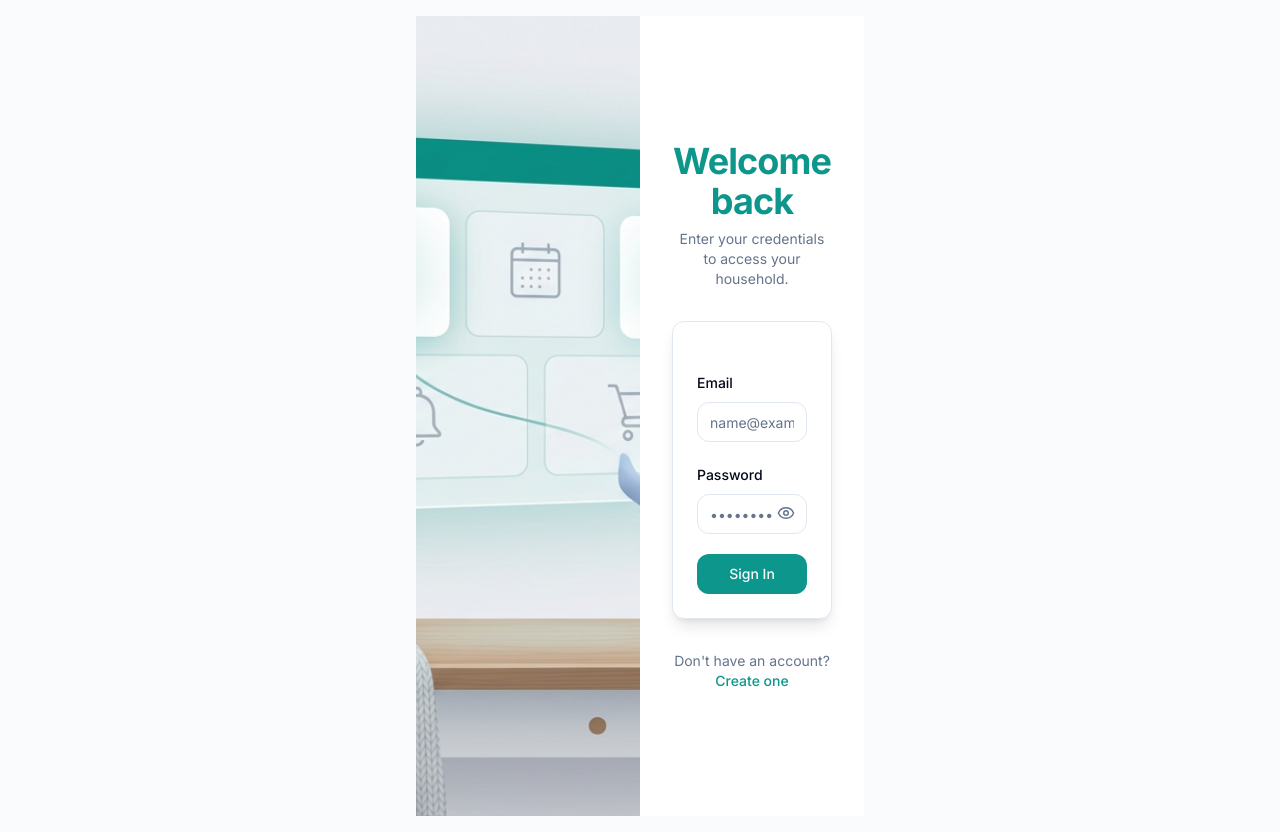
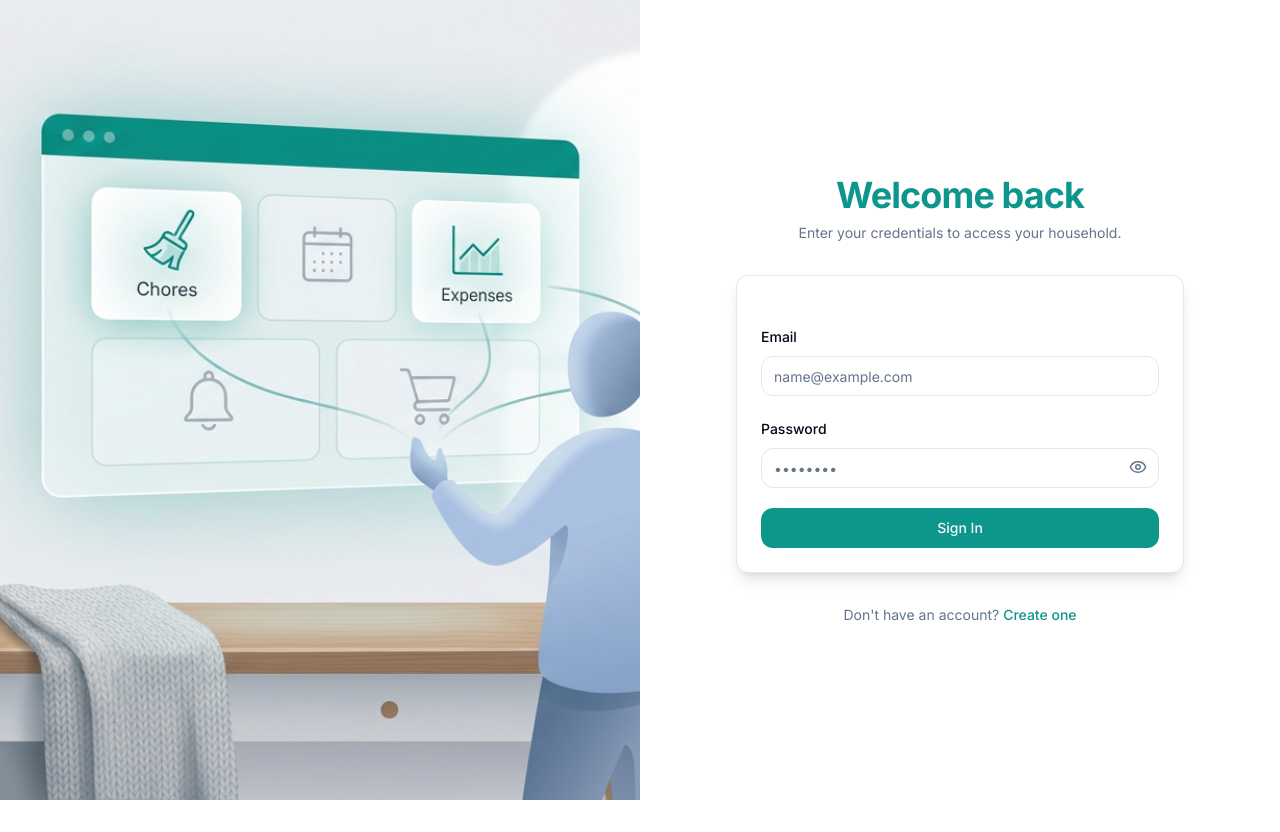
Before and after one commit to ISHIMWE-Prince-Arnaud/HomeBase, a React (Vite) app in the folder frontend/: page /login in a window 1280 px wide. After the commit the page ends 800 px from the top, so only its background shows below. Built offline with nearby package versions, Linux system fonts and the light colour scheme; no server answers.

Commit message:
Streamline PublicLayout

```diff
--- a/frontend/src/layouts/PublicLayout.tsx
+++ b/frontend/src/layouts/PublicLayout.tsx
@@ -2,10 +2,8 @@ import { Outlet } from "react-router-dom";
 
 export default function PublicLayout() {
   return (
-    <div className="min-h-screen w-full flex items-center justify-center bg-muted/40 p-4">
-      <div className="w-full max-w-md space-y-8">
-        <Outlet />
-      </div>
+    <div>
+      <Outlet />
     </div>
   );
 }
```
